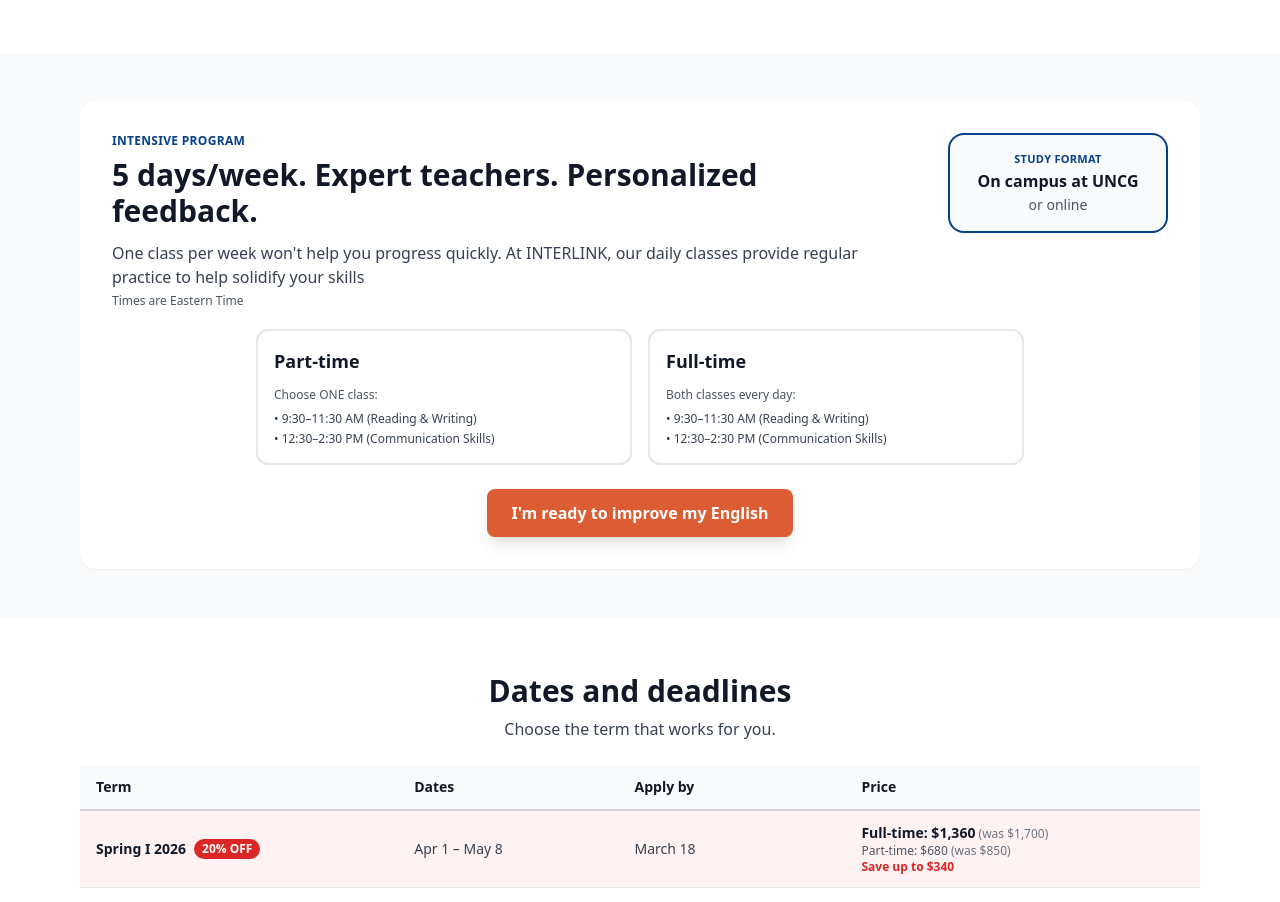
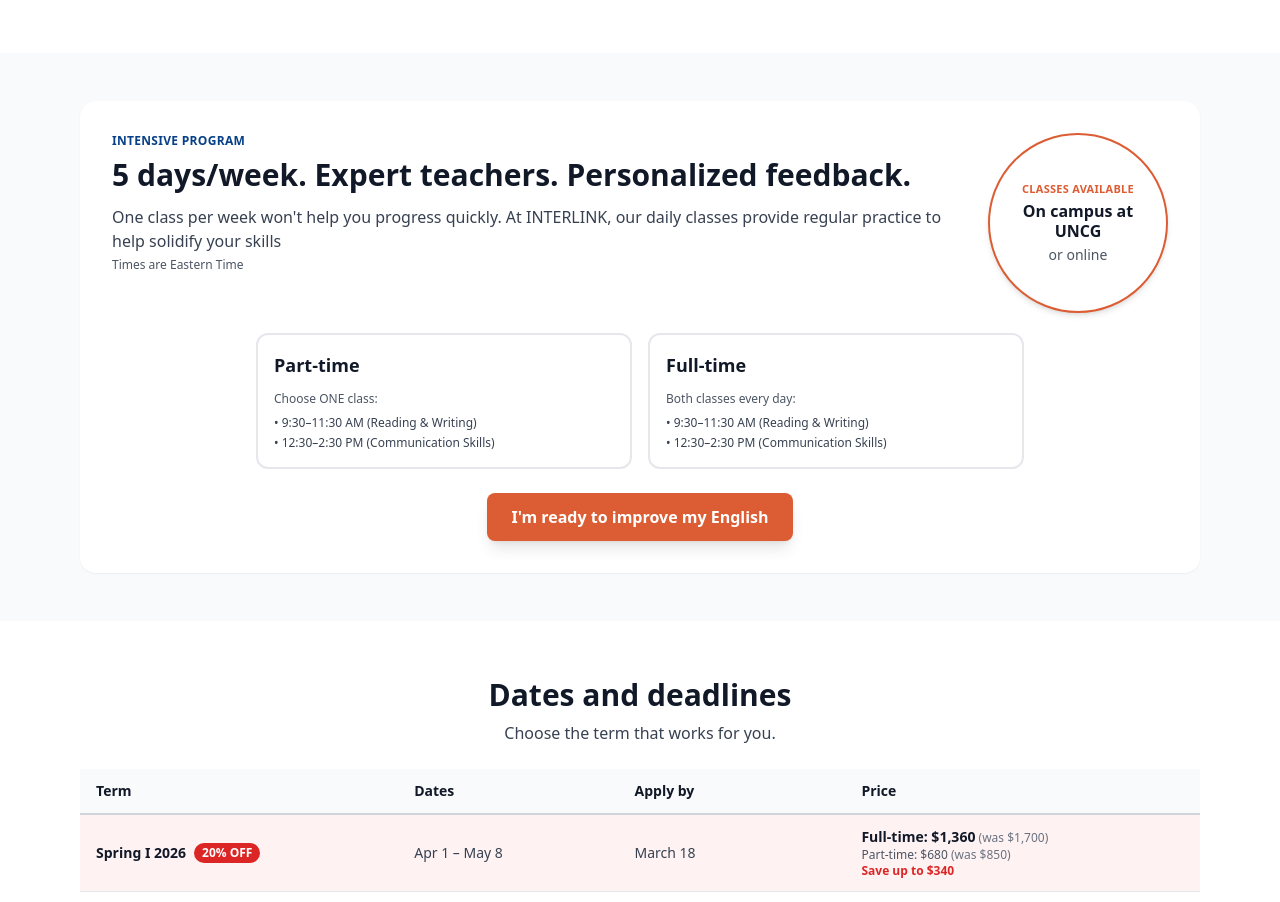
Before and after one commit to Qwixo/Qwixo-apply.INTERLINK.edu-12.3.2026, a React (Vite) app: page /greensboro in a window 1280 px wide. Shown: the part 5140-6042 px from the top of the page. Built offline with nearby package versions, Linux system fonts and the light colour scheme.

Commit message:
Updated GreensboroPage.tsx

```diff
--- a/src/pages/GreensboroPage.tsx
+++ b/src/pages/GreensboroPage.tsx
@@ -533,11 +533,11 @@
 
               {/* UNCG / Online Badge */}
 <div className="md:ml-6 shrink-0">
-                <div className="inline-flex flex-col items-center text-center bg-[#f8fafc] border-2 border-[#064088] rounded-2xl px-5 py-4 shadow-sm min-w-[220px]">
-                  <p className="text-[11px] font-semibold uppercase tracking-wide text-[#064088] mb-1">
-                    Study Format
+  <div className="inline-flex flex-col items-center text-center bg-white border-2 border-[#dc5d33] rounded-full w-[180px] h-[180px] justify-center shadow-md">
+    <p className="text-[11px] font-semibold uppercase tracking-wide text-[#dc5d33] mb-1">
+      Classes Available
     </p>
-                  <p className="text-base font-bold text-gray-900 leading-tight">
+    <p className="text-base font-bold text-gray-900 leading-tight px-4">
       On campus at UNCG
     </p>
     <p className="text-sm text-gray-600 mt-1">
```
Lines whose indentation alone changed are shown as unchanged.
